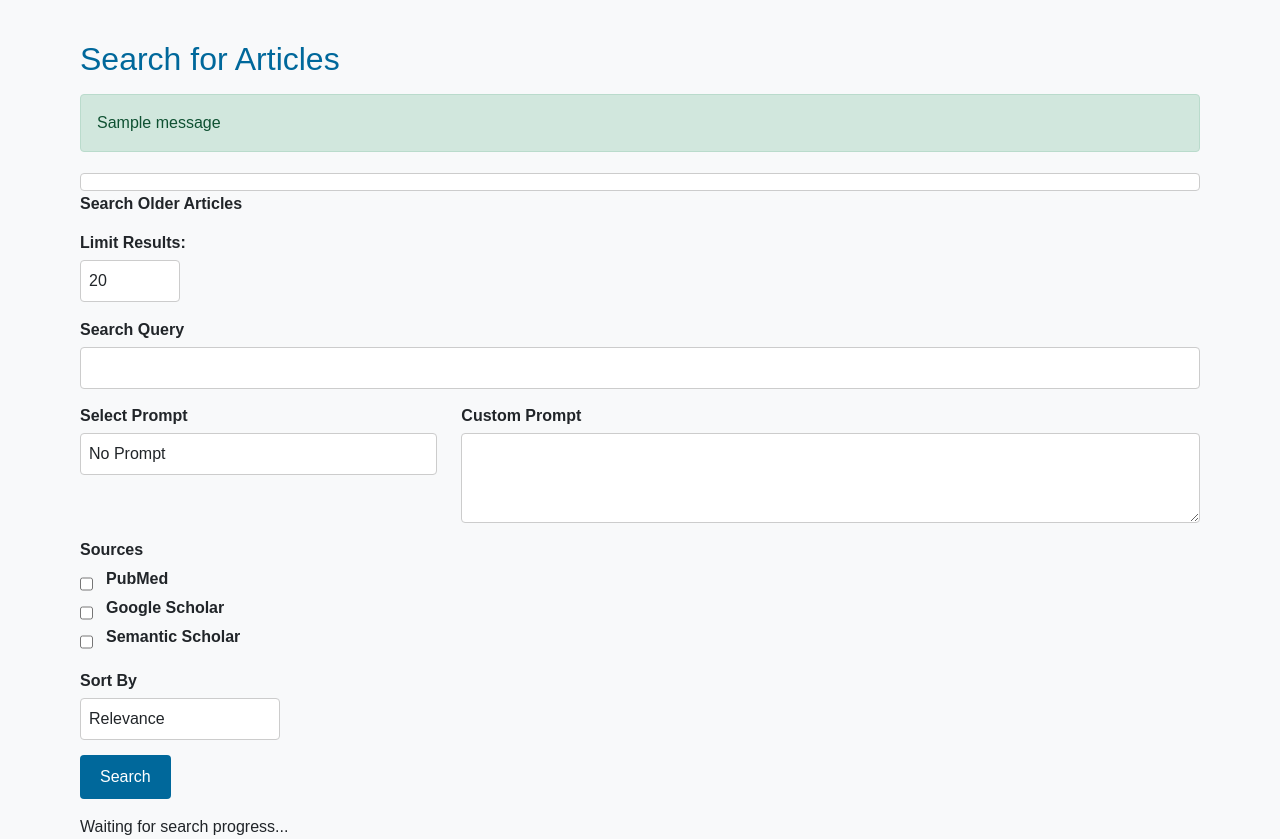
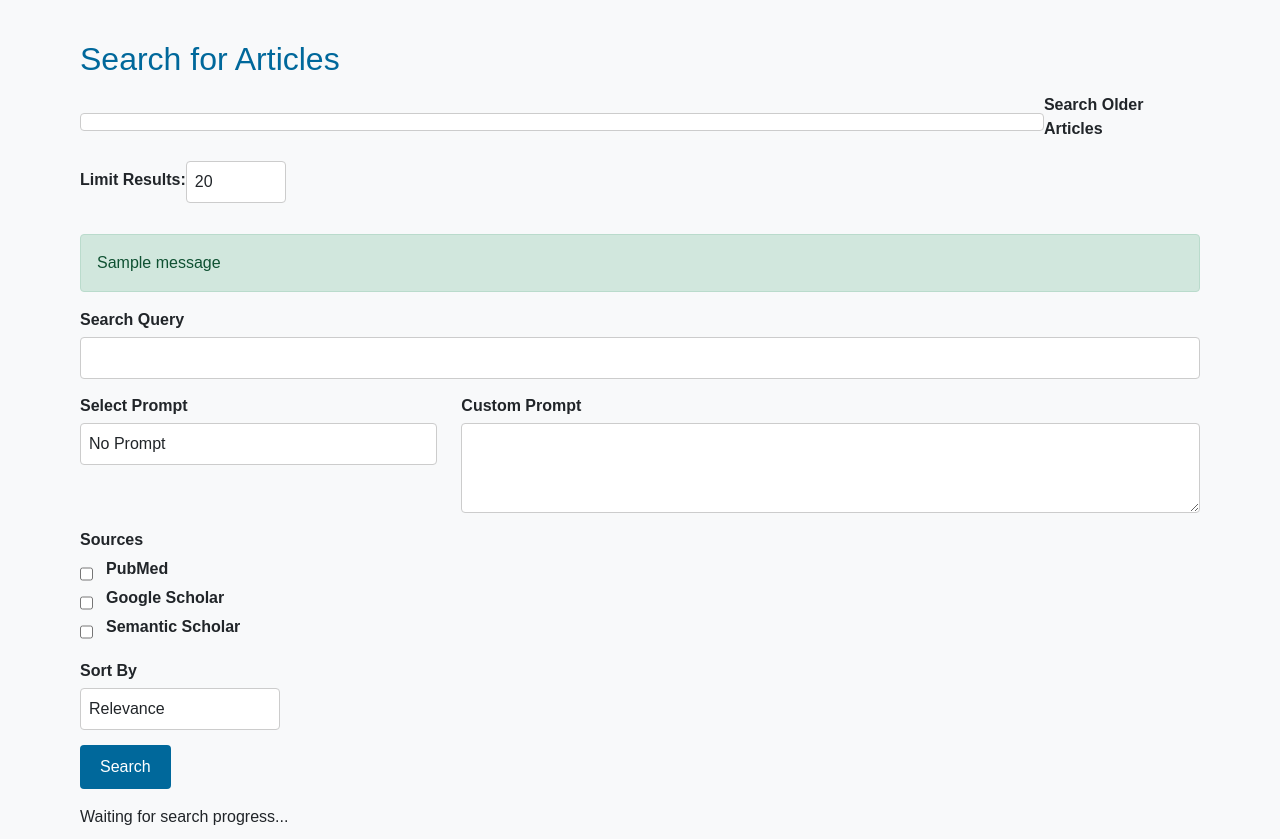
Before and after one commit to joepiercefireside/pubmedresearch, a Flask app: page /search in a window 1280 px wide. Shown: the part 111-950 px from the top of the page. Run offline with Flask 3, Linux system fonts and the light colour scheme; a user stored in the database is signed in; one stand-in notice (Sample message) is shown; a database or web service that is not in the repository returns one stand-in record (values such as "Sample title"); some libraries are stand-ins or nearby versions.

Commit message:
fixing search and prev search

```diff
--- a/templates/search.html
+++ b/templates/search.html
@@ -11,29 +11,19 @@
     .nav-tabs { margin-top: 20px; }
     .disabled-dropdown { background-color: #e9ecef; color: #6c757d; cursor: not-allowed; }
     .disabled-dropdown option { color: #6c757d; }
+    .form-inline .form-group { margin-right: 15px; display: flex; align-items: center; }
 </style>
 <div class="container">
     <div class="well">
-        <h2>Search for Articles</h2>
-        {% if error %}
-            <div class="alert alert-danger mt-3">{{ error }}</div>
-        {% endif %}
-        {% with messages = get_flashed_messages(with_categories=true) %}
-            {% if messages %}
-                {% for category, message in messages %}
-                    <div class="alert alert-{{ category }} mt-3">{{ message }}</div>
-                {% endfor %}
-            {% endif %}
-        {% endwith %}
-        <form id="searchForm" method="POST" action="{{ url_for('search') }}">
+        <h2 class="d-inline-block">Search for Articles</h2>
         <div class="row">
             <div class="col-md-12">
-                    <div class="form-inline mb-3">
-                        <div class="form-group mr-3">
+                <form id="searchForm" method="POST" action="{{ url_for('search') }}" class="form-inline">
+                    <div class="form-group">
                         <input type="checkbox" class="form-check-input" id="search_older" name="search_older" {% if search_older %}checked{% endif %} onchange="toggleStartYear()">
                         <label class="form-check-label" for="search_older">Search Older Articles</label>
                     </div>
-                        <div class="form-group mr-3" id="start_year_group" style="display: inline-block;">
+                    <div class="form-group" id="start_year_group">
                         <label for="start_year" class="mr-2">Start Year</label>
                         <select class="form-control {% if not search_older %}disabled-dropdown{% endif %}" id="start_year" name="start_year" {% if not search_older %}disabled{% endif %} style="width: 100px;">
                             <option value="">Any</option>
@@ -51,9 +41,19 @@
                             <option value="100" {% if result_limit == 100 %}selected{% endif %}>100</option>
                         </select>
                     </div>
+                </form>
             </div>
         </div>
-            </div>
+        {% if error %}
+            <div class="alert alert-danger mt-3">{{ error }}</div>
+        {% endif %}
+        {% with messages = get_flashed_messages(with_categories=true) %}
+            {% if messages %}
+                {% for category, message in messages %}
+                    <div class="alert alert-{{ category }} mt-3">{{ message }}</div>
+                {% endfor %}
+            {% endif %}
+        {% endwith %}
         <div class="form-group">
             <label for="query">Search Query</label>
             <input type="text" class="form-control" id="query" name="query" value="{{ query or '' }}" required>
@@ -100,7 +100,6 @@
             </select>
         </div>
         <button type="submit" class="btn btn-primary">Search</button>
-        </form>
         <div id="searchStatus" class="mt-3">
             <span class="spinner">🔄</span> <span id="statusText">Ready to search...</span>
         </div>
```
Lines whose indentation alone changed are shown as unchanged.
